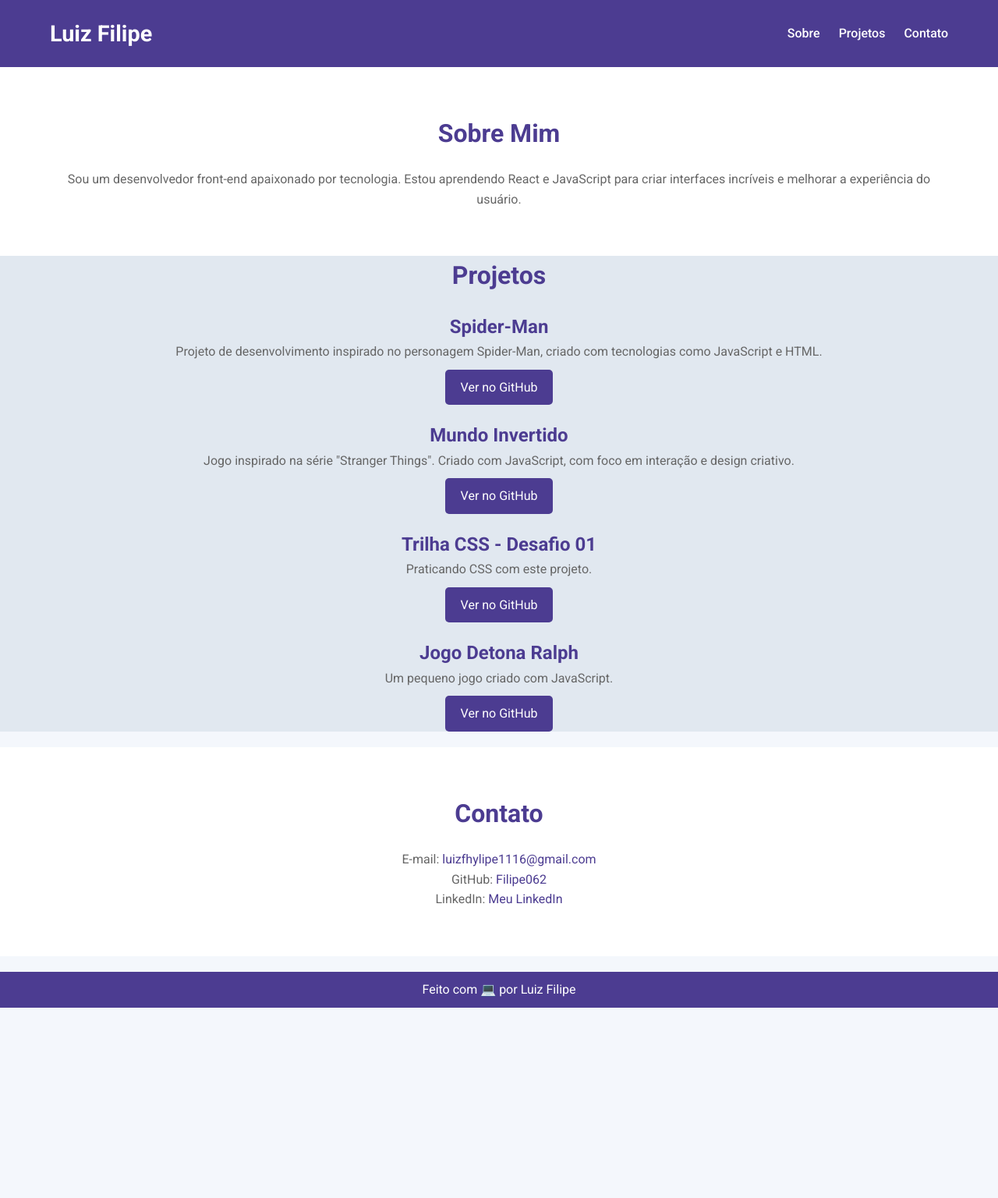
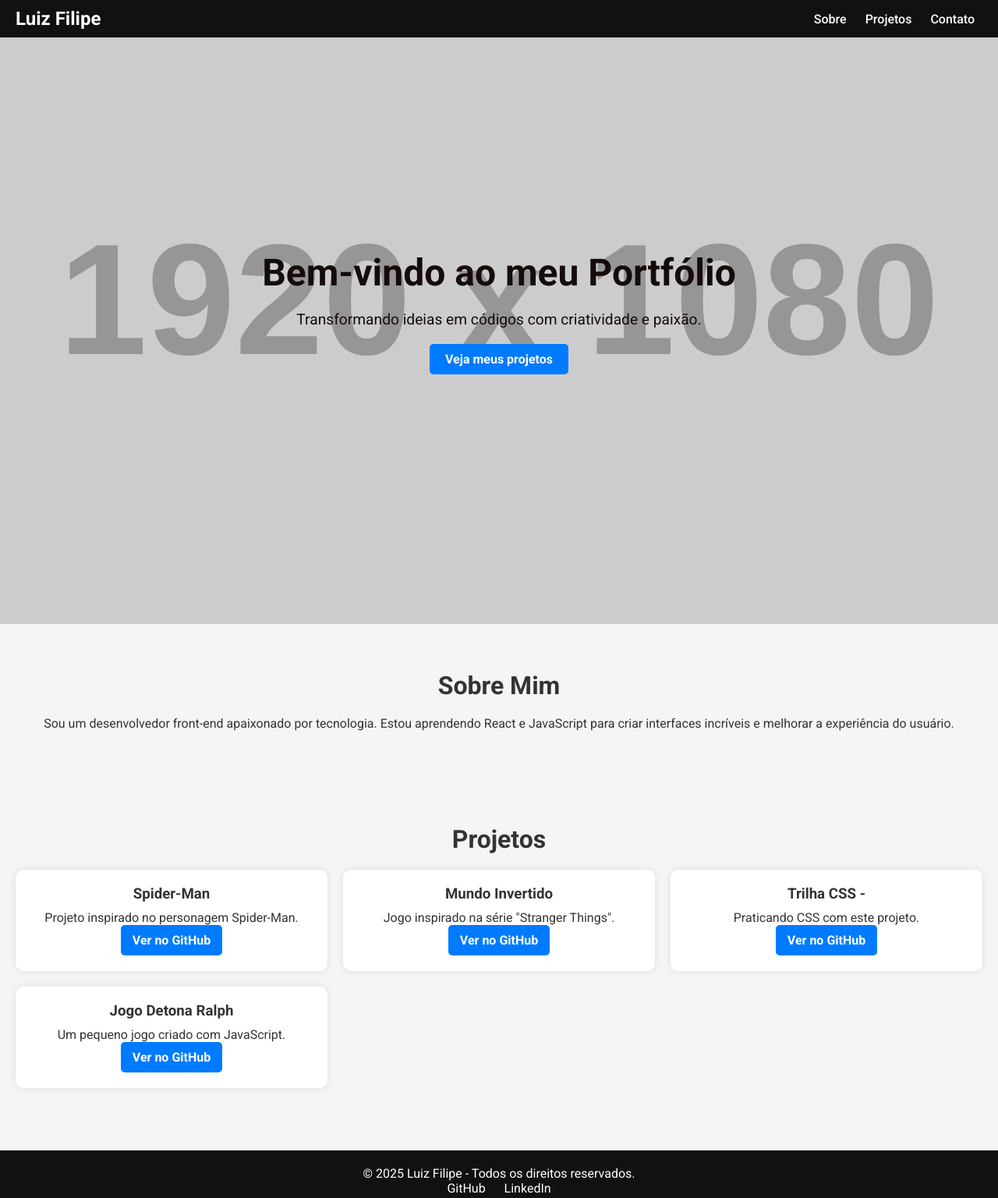
Before and after one commit to Filipe062/portifolio, a plain HTML site: page index.html in a window 1280 px wide. Shown: the whole page at 78% size. Before the commit the page ends 1292 px from the top, so only its background shows below. Drawn offline with Linux system fonts and the light colour scheme; files that its build step writes are made by us from their sources; placeholder pictures from the web are drawn by us.

Commit message:
finalização

```diff
--- a/index.html
+++ b/index.html
@@ -4,67 +4,64 @@
   <meta charset="UTF-8">
   <meta name="viewport" content="width=device-width, initial-scale=1.0">
   <title>Portfólio - Luiz Filipe</title>
-  <link rel="stylesheet" href="styles.css">
+  <link rel="stylesheet" href="/portifolio/style/styles.css">
   <link href="https://fonts.googleapis.com/css2?family=Roboto:wght@400;500;700&display=swap" rel="stylesheet">
 </head>
 <body>
   <header>
-    <div class="container">
-      <h1>Luiz Filipe</h1>
-      <nav>
+    <div class="logo">Luiz Filipe</div>
+    <nav class="menu">
       <a href="#sobre">Sobre</a>
       <a href="#projetos">Projetos</a>
       <a href="#contato">Contato</a>
     </nav>
-    </div>
   </header>
 
-  <section id="sobre" class="section-padding">
-    <div class="container">
+  <section class="banner">
+    <h1>Bem-vindo ao meu Portfólio</h1>
+    <p>Transformando ideias em códigos com criatividade e paixão.</p>
+    <a href="#projetos" class="btn">Veja meus projetos</a>
+  </section>
+
+  <section id="sobre" class="section">
     <h2>Sobre Mim</h2>
     <p>Sou um desenvolvedor front-end apaixonado por tecnologia. Estou aprendendo React e JavaScript para criar interfaces incríveis e melhorar a experiência do usuário.</p>
-    </div>
   </section>
 
-  <section id="projetos">
+  <section id="projetos" class="section">
     <h2>Projetos</h2>
-    <div class="projeto">
+    <div class="grid">
+      <div class="card">
         <h3>Spider-Man</h3>
-      <p>Projeto de desenvolvimento inspirado no personagem Spider-Man, criado com tecnologias como JavaScript e HTML.</p>
-      <a href="https://github.com/Filipe062/spider-man" target="_blank">Ver no GitHub</a>
+        <p>Projeto inspirado no personagem Spider-Man.</p>
+        <a href="https://github.com/Filipe062/spider-man" class="btn" target="_blank">Ver no GitHub</a>
       </div>
-    <div class="projeto">
+      <div class="card">
         <h3>Mundo Invertido</h3>
-      <p>Jogo inspirado na série "Stranger Things". Criado com JavaScript, com foco em interação e design criativo.</p>
-      <a href="https://github.com/Filipe062/Mundo-Invertido" target="_blank">Ver no GitHub</a>
+        <p>Jogo inspirado na série "Stranger Things".</p>
+        <a href="https://github.com/Filipe062/Mundo-Invertido" class="btn" target="_blank">Ver no GitHub</a>
       </div>
-    <div class="projeto">
-      <h3>Trilha CSS - Desafio 01</h3>
+      <div class="card">
+        <h3>Trilha CSS - </h3>
         <p>Praticando CSS com este projeto.</p>
-      <a href="https://github.com/Filipe062/trilha-css-desafio-01" target="_blank">Ver no GitHub</a>
+        <a href="https://github.com/Filipe062/trilha-css-desafio-01" class="btn" target="_blank">Ver no GitHub</a>
       </div>
-    <div class="projeto">
+      <div class="card">
         <h3>Jogo Detona Ralph</h3>
         <p>Um pequeno jogo criado com JavaScript.</p>
-      <a href="https://github.com/Filipe062/jsgame-detona-ralph" target="_blank">Ver no GitHub</a>
+        <a href="https://github.com/Filipe062/jsgame-detona-ralph" class="btn" target="_blank">Ver no GitHub</a>
       </div>
-  </section>
-
-  <section id="contato" class="section-padding">
-    <div class="container">
-      <h2>Contato</h2>
-      <p>E-mail: <a href="mailto:luizfhylipe1116@gmail.com">luizfhylipe1116@gmail.com</a></p>
-      <p>GitHub: <a href="https://github.com/Filipe062" target="_blank">Filipe062</a></p>
-      <p>LinkedIn: <a href="https://www.linkedin.com/in/luiz-filipe-ferreira-gon%C3%A7alves-083b85334/" target="_blank">Meu LinkedIn</a></p>
     </div>
   </section>
 
   <footer>
-    <div class="container">
-      <p>Feito com 💻 por Luiz Filipe</p>
+    <p>&copy; 2025 Luiz Filipe - Todos os direitos reservados.</p>
+    <div class="socials">
+      <a href="https://github.com/Filipe062" target="_blank">GitHub</a>
+      <a href="https://www.linkedin.com/in/luiz-filipe-ferreira-gon%C3%A7alves-083b85334/" target="_blank">LinkedIn</a>
     </div>
   </footer>
-  <script src="script.js"></script>
 
+  <script src="/portifolio/script/script.js"></script>
 </body>
 </html>
--- a/script/script.js
+++ b/script/script.js
@@ -34,3 +34,50 @@ document.addEventListener("DOMContentLoaded", () => {
       behavior: "smooth",
     });
   });
+
+  // Rolagem suave para os links do menu
+document.querySelectorAll('nav a').forEach(link => {
+  link.addEventListener('click', function (e) {
+    e.preventDefault(); // Evita o comportamento padrão do link
+    const targetId = this.getAttribute('href').substring(1); // Remove o '#' do href
+    document.getElementById(targetId).scrollIntoView({ behavior: 'smooth' }); // Rola suavemente até a seção
+  });
+});
+
+// Mensagem no console ao carregar a página
+console.log('Portfólio de Luiz Filipe carregado com sucesso!');
+
+// Adicionar interatividade nos projetos
+const projetos = document.querySelectorAll('.projeto');
+projetos.forEach(projeto => {
+  projeto.addEventListener('mouseenter', () => {
+    projeto.style.transform = 'scale(1.05)';
+    projeto.style.transition = 'transform 0.3s';
+  });
+  projeto.addEventListener('mouseleave', () => {
+    projeto.style.transform = 'scale(1)';
+  });
+});
+// Rolagem suave para os links do menu
+document.querySelectorAll('nav a').forEach(link => {
+  link.addEventListener('click', function (e) {
+    e.preventDefault(); // Evita o comportamento padrão do link
+    const targetId = this.getAttribute('href').substring(1); // Remove o '#' do href
+    document.getElementById(targetId).scrollIntoView({ behavior: 'smooth' }); // Rola suavemente até a seção
+  });
+});
+
+// Mensagem no console ao carregar a página
+console.log('Portfólio de Luiz Filipe carregado com sucesso!');
+
+// Adicionar interatividade nos projetos
+const projetos1 = document.querySelectorAll('.projeto');
+projetos1.forEach(projeto => {
+  projeto.addEventListener('mouseenter', () => {
+    projeto.style.transform = 'scale(1.05)';
+    projeto.style.transition = 'transform 0.3s';
+  });
+  projeto.addEventListener('mouseleave', () => {
+    projeto.style.transform = 'scale(1)';
+  });
+});
--- a/style/styles.css
+++ b/style/styles.css
@@ -1,4 +1,4 @@
-/* Reset de estilos */
+/* RESET */
 * {
   margin: 0;
   padding: 0;
@@ -7,141 +7,132 @@
 
 body {
   font-family: 'Roboto', sans-serif;
-  line-height: 1.6;
-  color: #fff; /* Para garantir que o texto seja visível contra o fundo escuro */
-  background-color: #f4f7fc; /* Cor de fundo clara */
-
+  background-color: #f5f5f5;
+  color: #333;
 }
 
-
-
-/* Container */
-.container {
-  width: 90%;
-  max-width: 1200px;
-  margin: 0 auto;
-}
-
-/* Header */
+/* HEADER */
 header {
-  background-color: #4c3c91; /* Roxo escuro */
-  color: #fff;
-  padding: 20px 0;
-}
-
-header .container {
   display: flex;
   justify-content: space-between;
   align-items: center;
+  padding: 10px 20px;
+  background-color: #111;
+  color: #fff;
+  position: fixed;
+  width: 100%;
+  top: 0;
+  z-index: 1000;
 }
 
-header h1 {
-  font-size: 1.8rem;
+header .logo {
+  font-size: 1.5rem;
+  font-weight: bold;
 }
 
-header nav a {
+header .menu a {
   color: #fff;
   text-decoration: none;
-  margin-left: 20px;
+  margin: 0 10px;
   font-weight: 500;
 }
 
-header nav a:hover {
-  text-decoration: underline;
+header .menu a:hover {
+  color: #007BFF;
 }
 
-/* Seções */
-.section-padding {
-  padding: 60px 0;
+/* BANNER */
+.banner {
+  display: flex;
+  flex-direction: column;
+  justify-content: center;
+  align-items: center;
+  height: 100vh;
+  background: url('https://via.placeholder.com/1920x1080') no-repeat center center/cover;
+  text-align: center;
+  color: #160b0b;
 }
 
-#sobre {
-  background-color: #fff;
+.banner h1 {
+  font-size: 3rem;
+}
+
+.banner p {
+  margin: 20px 0;
+  font-size: 1.2rem;
+}
+
+.banner .btn {
+  background-color: #007BFF;
+  color: #fff;
+  text-decoration: none;
+  padding: 10px 20px;
+  border-radius: 5px;
+  font-weight: bold;
+}
+
+.banner .btn:hover {
+  background-color: #0056b3;
+}
+
+/* SEÇÕES */
+.section {
+  padding: 60px 20px;
   text-align: center;
 }
 
-#sobre h2 {
+.section h2 {
   font-size: 2rem;
   margin-bottom: 20px;
-  color: #4c3c91; /* Roxo para o título */
 }
 
-#sobre p {
-  font-size: 1rem;
-  color: #666;
+/* GRID DE PROJETOS */
+.grid {
+  display: grid;
+  grid-template-columns: repeat(auto-fit, minmax(300px, 1fr));
+  gap: 20px;
 }
 
-/* Projetos */
-#projetos {
-  background-color: #e1e8f0; /* Azul claro */
-  text-align: center;
+.card {
+  background: #fff;
+  padding: 20px;
+  border-radius: 10px;
+  box-shadow: 0 0 10px rgba(0, 0, 0, 0.1);
 }
 
-#projetos h2 {
-  font-size: 2rem;
-  margin-bottom: 20px;
-  color: #4c3c91; /* Roxo para o título */
+.card h3 {
+  margin-bottom: 10px;
 }
 
-.projeto {
-  margin: 20px 0;
+.card .btn {
+  background-color: #007BFF;
+  color: #fff;
+  text-decoration: none;
+  padding: 10px 15px;
+  border-radius: 5px;
+  font-weight: bold;
+  display: inline-block;
 }
 
-.projeto h3 {
-  font-size: 1.5rem;
-  color: #4c3c91; /* Roxo escuro para o título */
+.card .btn:hover {
+  background-color: #0056b3;
 }
 
-.projeto p {
-  font-size: 1rem;
-  color: #666;
+/* FOOTER */
+footer {
+  background: #111;
+  color: #fff;
+  text-align: center;
+  padding: 20px;
+  margin-top: 20px;
 }
 
-.projeto a {
-  display: inline-block;
-  margin-top: 10px;
-  padding: 10px 20px;
-  background-color: #4c3c91; /* Roxo escuro */
+footer .socials a {
   color: #fff;
   text-decoration: none;
-  border-radius: 5px;
+  margin: 0 10px;
 }
 
-.projeto a:hover {
-  background-color: #3a2c72; /* Roxo ainda mais escuro para hover */
+footer .socials a:hover {
+  color: #007BFF;
 }
-
-/* Contato */
-#contato {
-  background-color: #fff;
-  text-align: center;
-}
-
-#contato h2 {
-  font-size: 2rem;
-  margin-bottom: 20px;
-  color: #4c3c91; /* Roxo para o título */
-}
-
-#contato p {
-  font-size: 1rem;
-  color: #666;
-}
-
-#contato a {
-  color: #4c3c91; /* Roxo para o link */
-  text-decoration: none;
-}
-
-#contato a:hover {
-  text-decoration: underline;
-}
-
-/* Footer */
-footer {
-  background-color: #4c3c91; /* Roxo escuro */
-  color: #fff;
-  text-align: center;
-  padding: 10px 0;
-  margin-top: 20px;
-}
```
Lines whose indentation alone changed are shown as unchanged.
